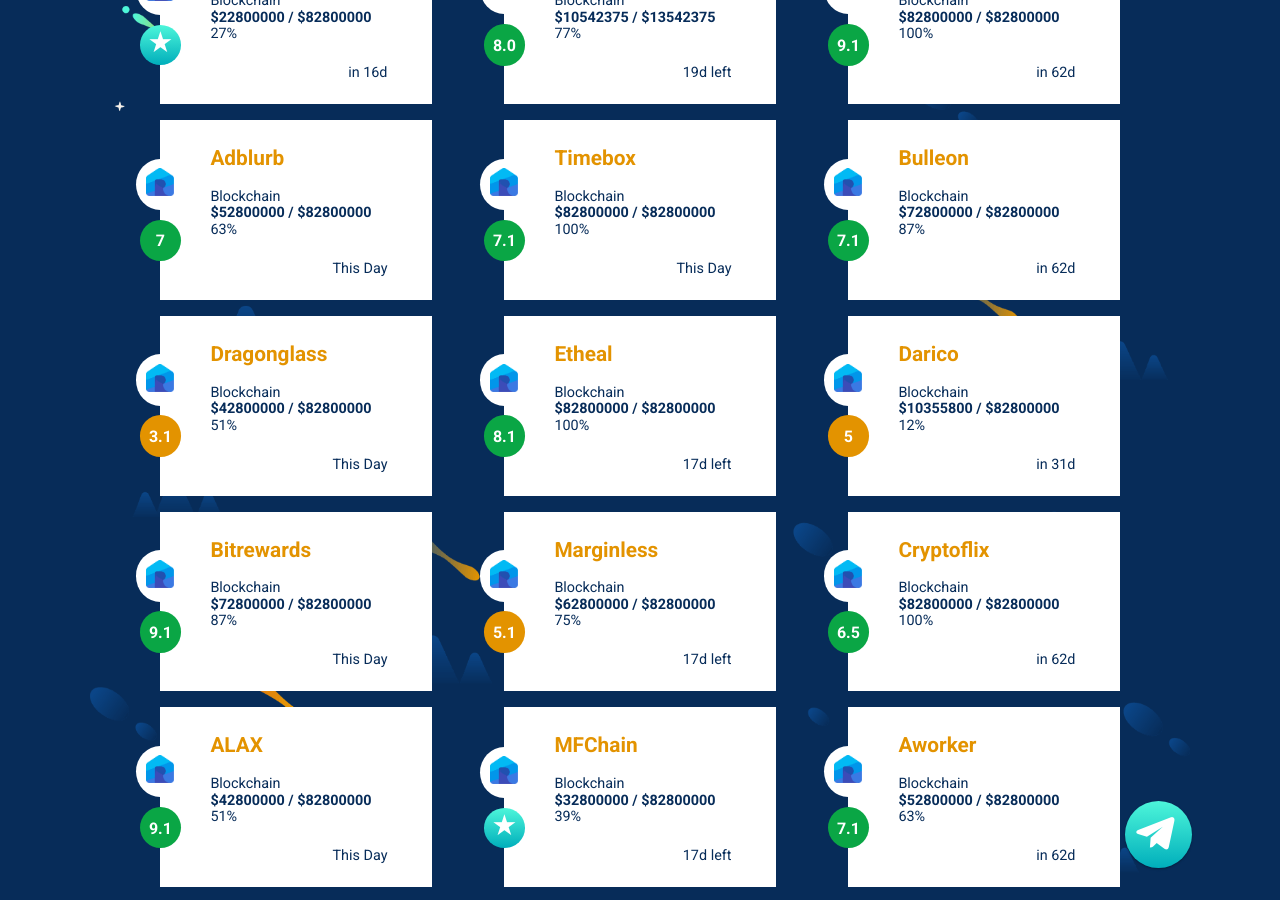
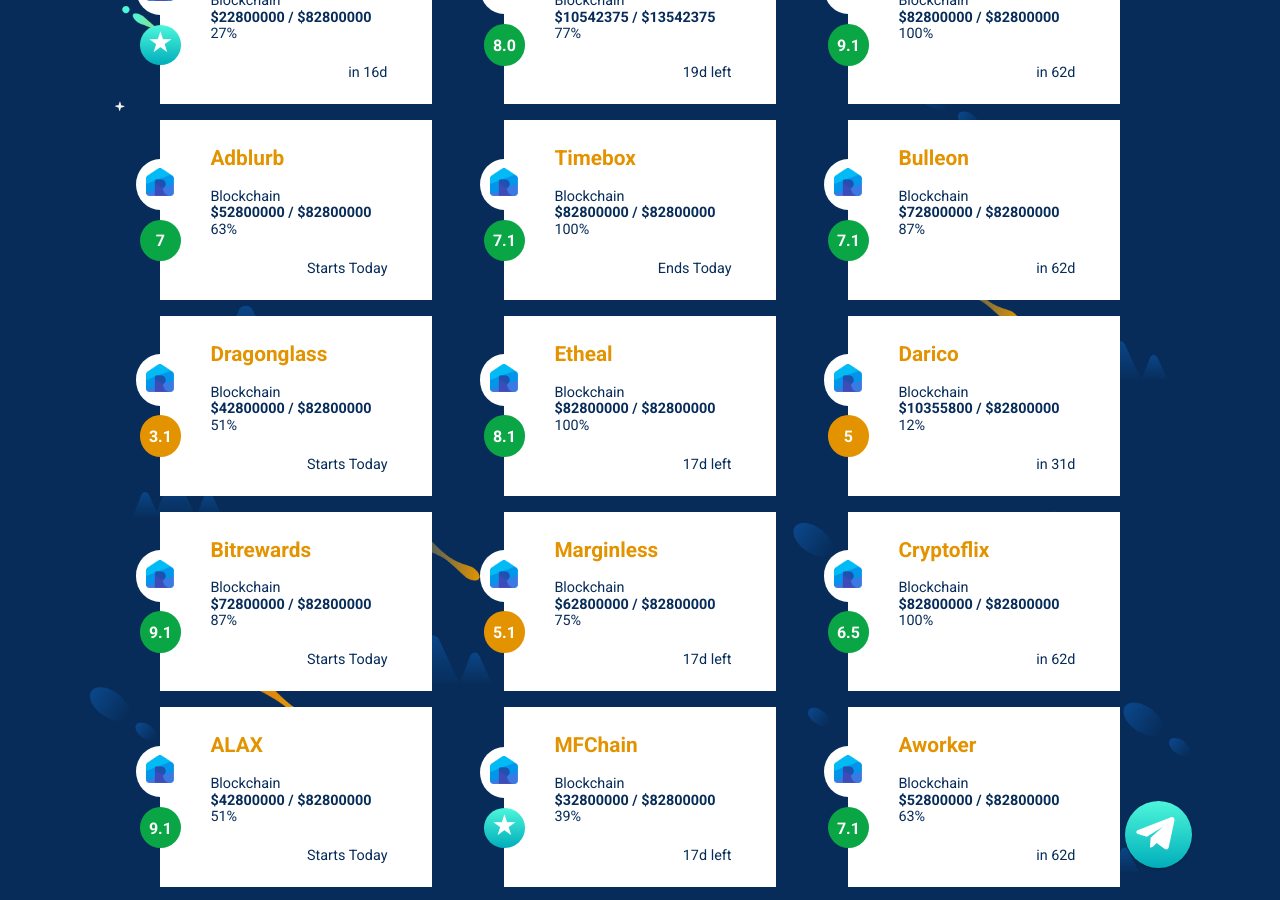
Before and after one commit to moonlandingnetwork/moonlandingnetwork.github.io, a Jekyll site: the page built from index.html, in a window 1280 px wide and 900 px high, scrolled down 1610 px. Built offline with Jekyll 4.4.1, drawn with Linux system fonts in a browser that asks for light colours; cached includes are drawn as plain includes; nearby versions of some CDN libraries; comment, search, counter and statistics services are not loaded; some of the changed text lies outside the part shown.

Commit message:
Changed Text Value

```diff
--- a/index.html
+++ b/index.html
@@ -104,7 +104,7 @@ title: Moonlanding Network
                         <h6 class="ico-card-percentage">{{percent}}%</h6>
                         <div class="ico-card-meta">
                             <h6 class="ico-card-type">Featured</h6>
-                            <h6 class="ico-etr">{% if daysTo == 0 %}This Day{% else %}in {{daysTo}}d{% endif %}</h6>
+                            <h6 class="ico-etr">{% if daysTo == 0 %}Starts Today{% else %}in {{daysTo}}d{% endif %}</h6>
                         </div>
                     </div>
 
@@ -159,7 +159,7 @@ title: Moonlanding Network
                         <h6 class="ico-card-percentage">{{percent}}%</h6>
                         <div class="ico-card-meta">
                             <h6 class="ico-card-type">Featured</h6>
-                            <h6 class="ico-etr">{% if daysTo == 0 %}This Day{% else %}{{daysTo}}d left{% endif %}</h6>
+                            <h6 class="ico-etr">{% if daysTo == 0 %}Ends Today{% else %}{{daysTo}}d left{% endif %}</h6>
                         </div>
                     </div>
 
@@ -213,7 +213,7 @@ title: Moonlanding Network
                         <h6 class="ico-card-percentage">{{percent}}%</h6>
                         <div class="ico-card-meta">
                             <h6 class="ico-card-type">Featured</h6>
-                            <h6 class="ico-etr">{% if daysTo == 0 %}This Day{% else %}in {{daysTo}}d{% endif %}</h6>
+                            <h6 class="ico-etr">{% if daysTo == 0 %}Ended Today{% else %}in {{daysTo}}d{% endif %}</h6>
                         </div>
                     </div>
 
```
